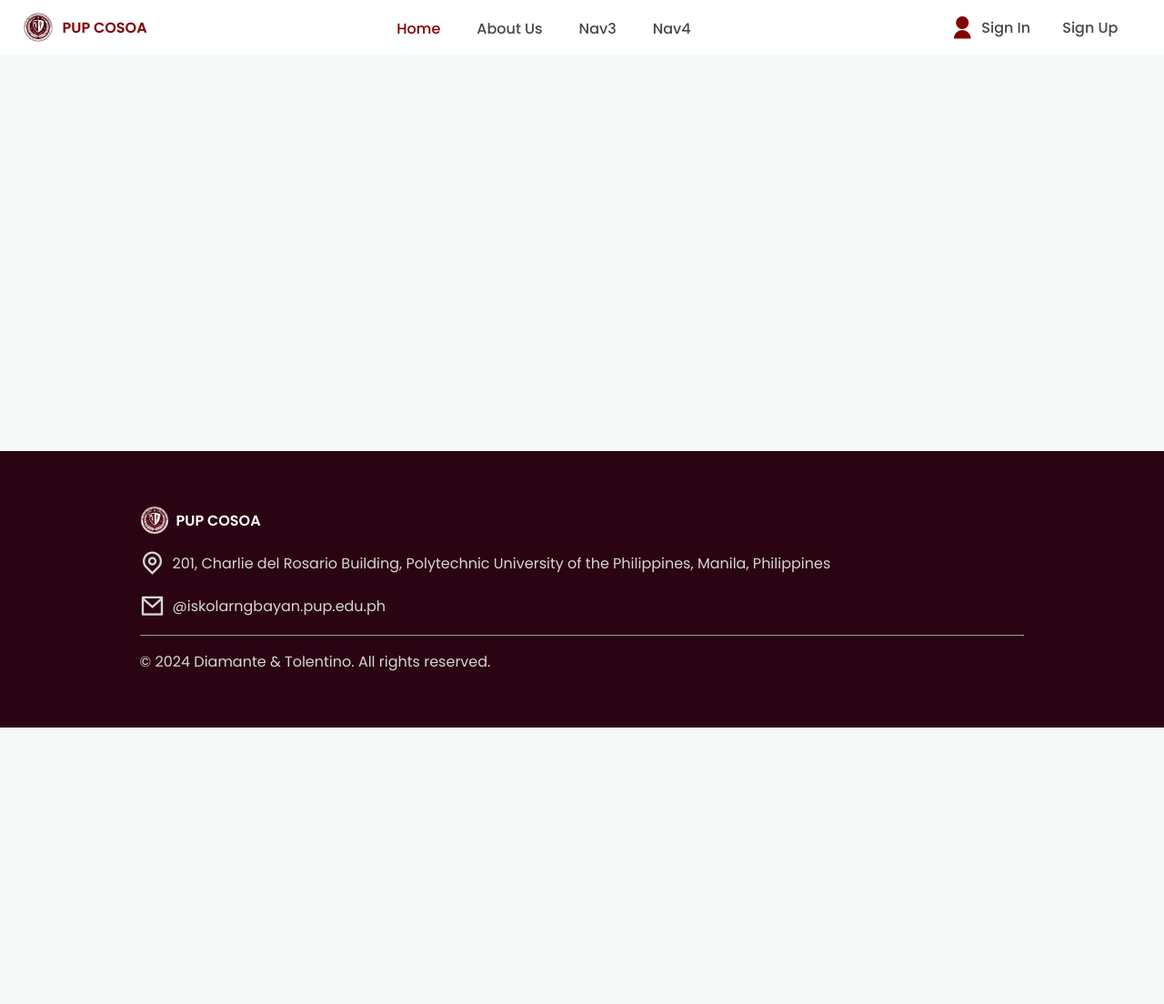
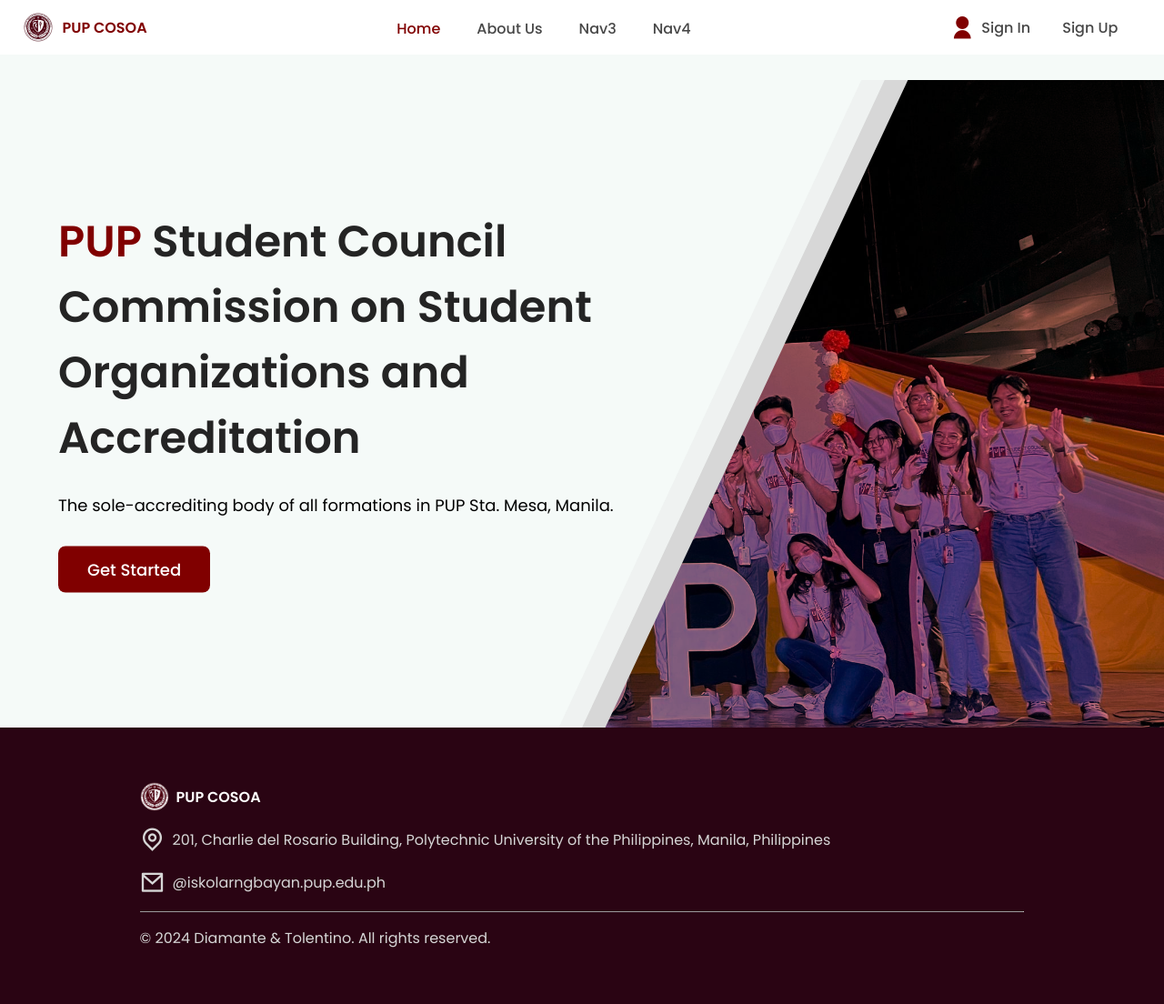
Before and after one commit to jewelldmnt/COSOA-Forms, a Flask app: page / in a window 1280 px wide. Shown: the whole page at 91% size. Before the commit the page ends 800 px from the top, so only its background shows below. Run offline with Flask 3, Linux system fonts and the light colour scheme; some libraries are stand-ins or nearby versions.

Commit message:
Added home page

```diff
--- a/static/css/stylesheet.css
+++ b/static/css/stylesheet.css
@@ -13,7 +13,7 @@
   --yellow: hsl(46, 81%, 52%);
   --light-yellow: hsl(36, 100%, 72%);
   --maroon: hsl(337, 83%, 9%);
-  --white: 	hsl(0, 0%, 100%);
+  --white: hsl(0, 0%, 100%);
   --light-gray: hsl(0, 0%, 84%);
 
   --text-color-nb: hsl(0, 0%, 28%);
@@ -43,14 +43,12 @@
   --z-modal: 1000;
 }
 
-
 /*========== Responsive typography ==========*/
 @media screen and (min-width: 1152px) {
   :root {
     /*========== FOR LATER ==========*/
   }
 }
-
 
 /*=============== BASE ===============*/
 * {
@@ -82,7 +80,10 @@
   border: none;
 }
 
-h1, h2, h3, h4 {
+h1,
+h2,
+h3,
+h4 {
   color: var(--text-color-h1h2h3);
   font-weight: var(--font-semi-bold);
 }
@@ -101,7 +102,6 @@
   height: auto;
 }
 
-
 /*=============== TEMPLATE ===============*/
 .container {
   max-width: 1220px;
@@ -114,12 +114,12 @@
 }
 
 .section {
-  padding-block: 5rem 2rem;
+  padding-top: 5.5rem;
 }
 
 .section__title,
 .section__subtitle {
-  text-align: center;
+  text-align: left;
   color: var(--title-color);
   font-weight: var(--font-semi-bold);
 }
@@ -130,8 +130,8 @@
 }
 
 .section__subtitle {
-  font-size: var(--small-font-size);
-  margin-bottom: .25rem;
+  font-size: var(--p1-font-size);
+  margin-bottom: 0.25rem;
 }
 
 .section__subtitle span,
@@ -144,23 +144,38 @@
 }
 
 /*=============== REUSABLE CSS ===============*/
+/*=============== Button ===============*/
+.button {
+  display: inline-block;
+  background-color: var(--red);
+  padding: 0.75rem 2rem;
+  border-radius: 0.5rem;
+  color: var(--white);
+  font-weight: var(--font-medium);
+  transition: box-shadow 0.4s;
+}
+
+.button:hover {
+  border: none;
+  transform: scale(1.05);
+  box-shadow: 0 8px 24px hsla(347, 100%, 40%, 0.35);
+}
 
 /*=============== Header and Nav ===============*/
-header{
+header {
   position: fixed;
   width: 100%;
   background-color: var(--white);
   top: 0;
-    right: 0;
-    z-ndex: 1000;
+  z-index: 1000;
   display: flex;
   align-items: center;
   justify-content: space-between;
   padding: 28px 12%;
-    transition: all .50s ease;
+  transition: all 0.5s ease;
 }
 
-.nav__logo{
+.nav__logo {
   display: flex;
   align-items: center;
 }
@@ -180,16 +195,16 @@
   display: flex;
 }
 
-.nav__list a{
+.nav__list a {
   color: var(--text-color-nb);
   font-size: var(--p2-font-size);
   font-weight: var(--font-medium);
   padding: 5px 0;
   margin: 0px 30px;
-    transition: all .50s ease;
+  transition: all 0.5s ease;
 }
 
-.nav__list a:hover{
+.nav__list a:hover {
   color: var(--red);
 }
 
@@ -197,18 +212,18 @@
   color: var(--red);
 }
 
-.auth{
+.auth {
   display: flex;
   align-items: center;
 }
 
-.auth a{
+.auth a {
   margin-right: 25px;
   margin-left: 10px;
   color: var(--text-color-nb);
   font-size: var(--p2-font-size);
   font-weight: var(--font-medium);
-  tansition: all .50s ease;
+  tansition: all 0.5s ease;
 }
 
 .sign__in {
@@ -216,17 +231,17 @@
   align-items: center;
 }
 
-.sign__in i{
+.sign__in i {
   color: var(--red);
   font-size: 28px;
   margin-right: 7px;
 }
 
-.auth a:hover{
+.auth a:hover {
   color: var(--red);
 }
 
-#menu--icon{
+#menu--icon {
   font-size: 35px;
   color: var(--text-color-nb);
   cursor: pointer;
@@ -234,11 +249,83 @@
   display: none;
 }
 
+/*=============== Polygen in Homepage ===============*/
+.background {
+  height: calc(100vh - 88px);
+  position: relative;
+  z-index: -1000;
+}
+.clip-masked-element {
+  right: 0;
+  width: 100%;
+  height: calc(100vh - 88px);
+  position: absolute;
+}
 
+#bottom {
+  z-index: -3;
+  clip-path: polygon(76% 0, 100% 0%, 100% 100%, 50% 100%);
+  background-color: hsl(0, 0%, 84%);
+}
+
+#middle {
+  z-index: -2;
+  clip-path: polygon(74% 0, 100% 0%, 100% 100%, 48% 100%);
+  background-color: hsl(0, 0%, 84%, 23%);
+}
+
+#top {
+  z-index: -1;
+  clip-path: polygon(78% 0, 100% 0%, 100% 100%, 52% 100%);
+}
+
+#top::before {
+  content: "";
+  display: block;
+  position: absolute;
+  top: 0;
+  left: 0;
+  width: 100%;
+  height: 100%;
+  background-color: hsla(0, 76%, 71%);
+  inset: 0;
+  mix-blend-mode: multiply;
+}
+
+#top img {
+  width: 100%;
+  height: 100%;
+  object-fit: cover;
+}
+
+/*=============== Home Content ===============*/
+.home__container {
+  position: absolute;
+  height: 21.313rem;
+  width: 47.688rem;
+  margin-left: 12%;
+  top: 50%;
+  transform: translateY(-50%);
+}
+
+.home__title {
+  text-align: left;
+  color: var(--text-color-h1h2h3);
+  font-weight: var(--font-semi-bold);
+  font-size: var(--h1-font-size);
+  margin-bottom: 1.5rem;
+}
+
+.home__title span {
+  color: var(--red);
+}
+
+.home__content p {
+  margin-bottom: 2rem;
+}
 
 /*=============== Footer ===============*/
 .footer {
-  position: fixed;
   bottom: 0;
   width: 100%;
   background-color: var(--maroon);
@@ -267,7 +354,8 @@
   margin-right: 0.5rem;
 }
 
-.footer__copy, .footer__container p{
+.footer__copy,
+.footer__container p {
   display: flex;
   align-items: center;
   font-size: var(--p2-font-size);
@@ -275,7 +363,9 @@
   color: var(--light-gray);
 }
 
-.footer__container p, .footer__container hr, .footer__title{
+.footer__container p,
+.footer__container hr,
+.footer__title {
   margin-bottom: 1rem;
 }
 
@@ -283,33 +373,31 @@
   margin-left: 0rem;
 }
 
-
-
 /*=============== RESPONSIVENESS ===============*/
 /* For large devices */
-@media (max-width: 1280px){
-  .container{
+@media (max-width: 1280px) {
+  .container {
     margin-left: 4rem;
     margin-right: 4rem;
   }
-  header{
+  header {
     padding: 14px 2%;
-    transition: .2s;
+    transition: 0.2s;
   }
-  .nav__list a{
+  .nav__list a {
     padding: 5px 0;
     margin: 0px 20px;
   }
 }
 
-@media (max-width: 1090px){
-  .container{
+@media (max-width: 1090px) {
+  .container {
     margin-inline: auto;
   }
-  #menu--icon{
+  #menu--icon {
     display: block;
   }
-  .nav__list{
+  .nav__list {
     position: absolute;
     top: 100%;
     right: -100%;
@@ -320,22 +408,22 @@
     flex-direction: column;
     justify-content: flex-start;
     border-radius: 10px;
-    transition: all .50s ease;
+    transition: all 0.5s ease;
   }
 
-  .nav__list a{
+  .nav__list a {
     display: block;
     margin: 12px 0;
     padding: 0px 25px;
-    transition: all .50s ease;
+    transition: all 0.5s ease;
   }
-  .nav__list a:hover{
+  .nav__list a:hover {
     color: var(--red);
   }
-  .nav__list a.active{
+  .nav__list a.active {
     color: var(--red);
   }
-  .nav__list.open{
+  .nav__list.open {
     right: 2%;
   }
 }
--- a/templates/index.html
+++ b/templates/index.html
@@ -43,6 +43,29 @@
         </div>
     </header>
 
+    <main class="main">
+        <section class="home section">
+            <div class="home__container container">
+                <div class="home__content">
+                    <h1 class="home__title"><span>PUP</span> Student Council Commission on Student Organizations and Accreditation </h1>
+
+                    <p>The sole-accrediting body of all formations in PUP Sta. Mesa, Manila.</p>
+                    <a href="#" class="button">
+                        Get Started
+                    </a>
+                </div>
+            </div>
+            <div class="background">
+                <div class="clip-masked-element" id="top">
+                    <img src="static/image/bg1.jpg" alt="Background Image">
+                </div>
+                <div class="clip-masked-element" id="middle"></div>
+                <div class="clip-masked-element" id="bottom"></div>
+            </div>
+
+        </section>
+    </main>
+
     <!--==================== FOOTER ====================-->
     <footer class="footer">
         <div class="footer__container">
```
Also changed, not shown: static/image/bg1.jpg (added). Lines whose indentation alone changed are shown as unchanged.
